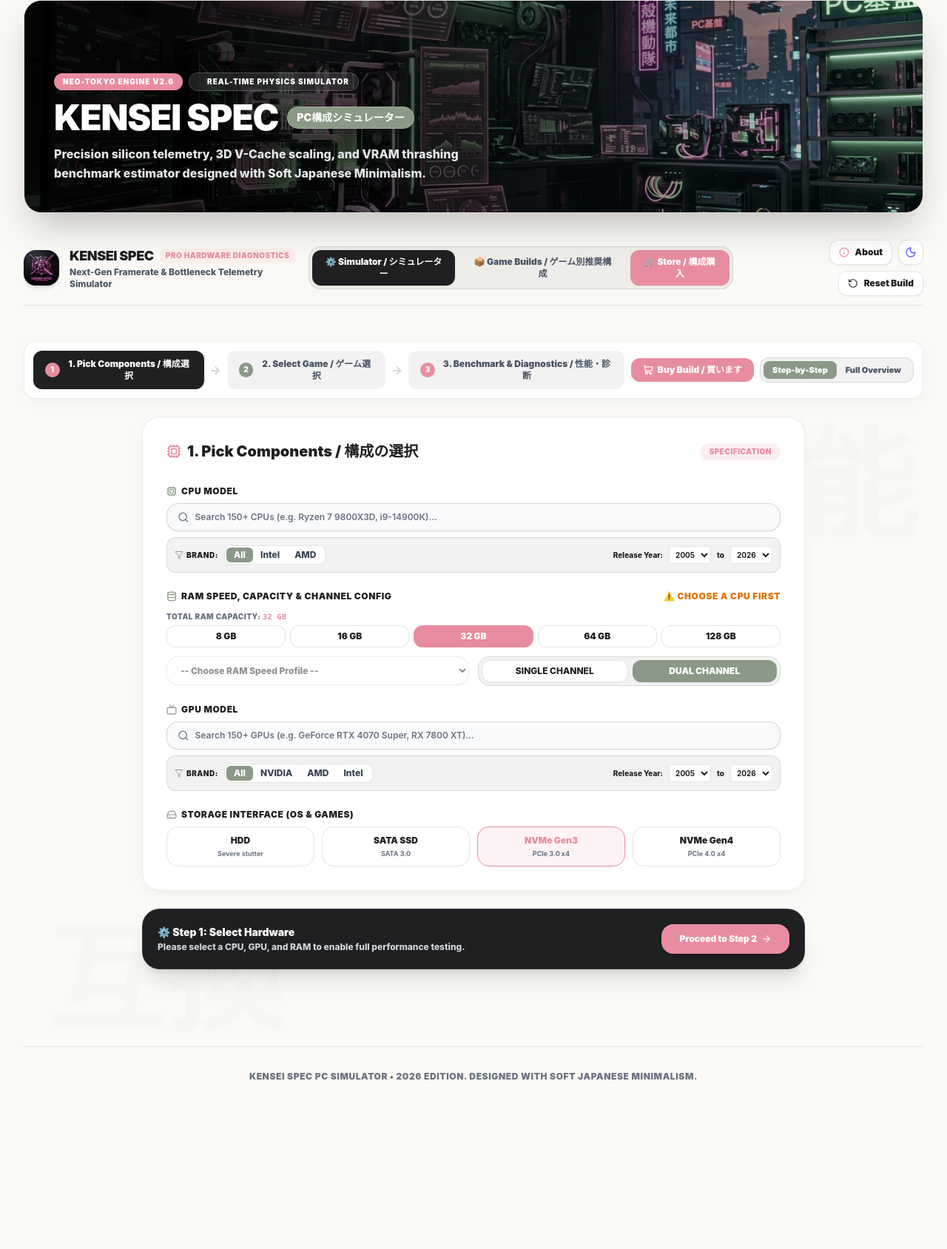
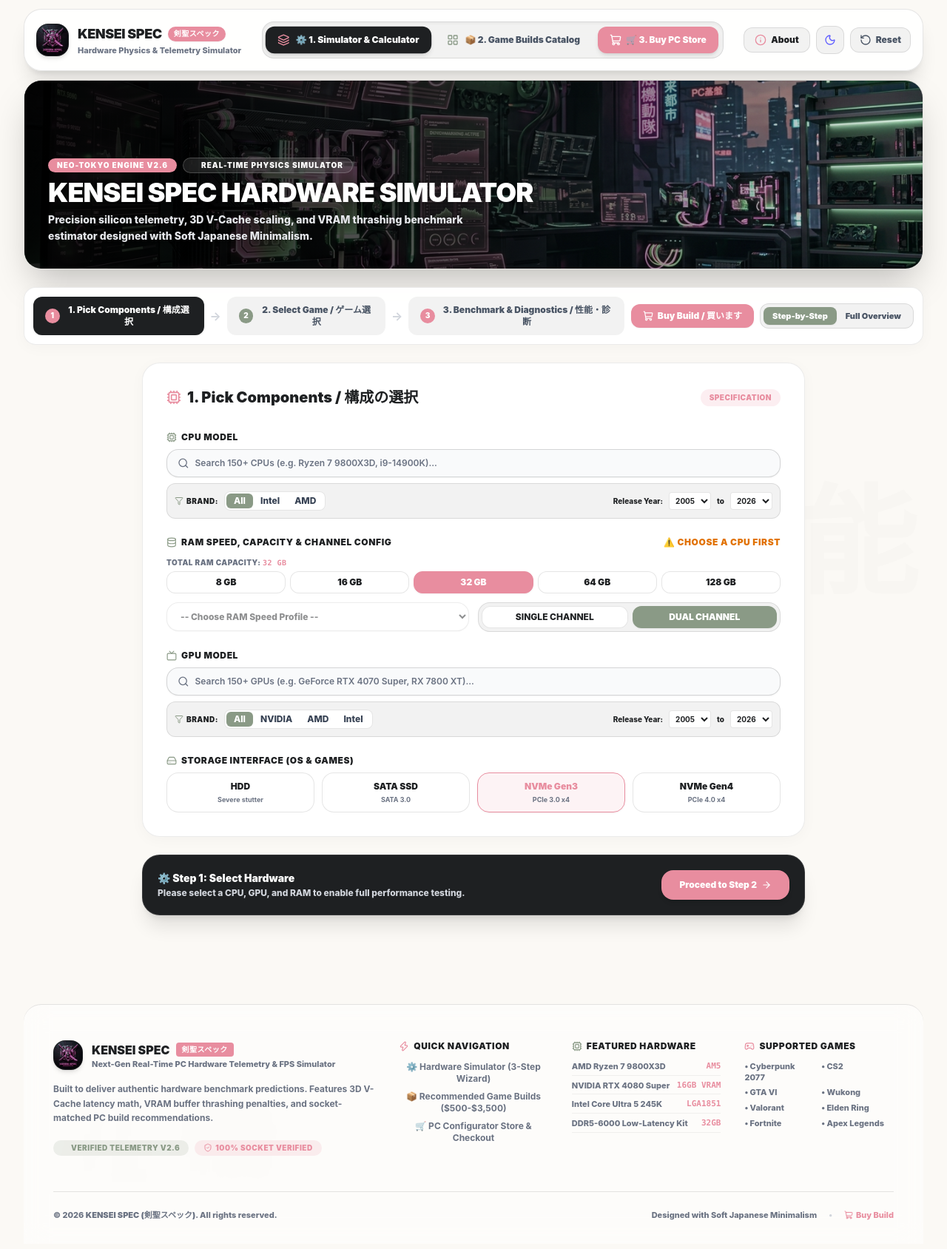
Before and after one commit to dorelore5-NihonJin/Kensei_spec, a React (Vite) app: page / in a window 1280 px wide. Shown: the top 1688 px of the page at 74% size. Before the commit the page ends 1543 px from the top, so only its background shows below. Built offline with nearby package versions, Linux system fonts and the light colour scheme.

Commit message:
feat(ui): redesign Header with prominent sticky Glassmorphism navbar & add rich multi-column Footer

```diff
--- a/src/App.tsx
+++ b/src/App.tsx
@@ -18,6 +18,7 @@
 import { ShoppingCart, ArrowRight } from "lucide-react";
 
 import GameBuildsCatalog from "./pages/GameBuildsCatalog";
+import Footer from "./components/Footer";
 
 // Safe casting seed data
 const cpus = cpuData as CPU[];
@@ -600,10 +601,12 @@
           psuRecommendationW={compatibilityReport.psuRecommendationW}
         />
 
-        {/* Footer */}
-        <footer className="mt-20 pt-8 border-t border-black/[0.08] dark:border-white/[0.08] text-center text-xs text-gray-500 dark:text-gray-400 font-black uppercase tracking-wider">
-          Kensei Spec PC Simulator • 2026 Edition. Designed with Soft Japanese Minimalism.
-        </footer>
+        {/* Rich Multi-Column Footer */}
+        <Footer
+          setActivePage={setActivePage}
+          onOpenBuyModal={() => setIsBuyModalOpen(true)}
+          onResetBuild={handleResetBuild}
+        />
       </div>
     </div>
   );
--- /dev/null
+++ b/src/components/Footer.tsx
@@ -0,0 +1,141 @@
+import { Cpu, Gamepad2, ShoppingCart, Zap, ShieldCheck } from "lucide-react";
+
+interface FooterProps {
+  setActivePage: (page: "simulator" | "catalog") => void;
+  onOpenBuyModal: () => void;
+  onResetBuild: () => void;
+}
+
+export default function Footer({ setActivePage, onOpenBuyModal }: FooterProps) {
+  return (
+    <footer className="mt-24 border-t border-black/10 dark:border-white/10 bg-white/50 dark:bg-[#151719]/80 backdrop-blur-lg rounded-t-3xl pt-12 pb-8 px-6 sm:px-10 text-xs font-extrabold text-gray-600 dark:text-gray-300">
+      <div className="max-w-7xl mx-auto grid grid-cols-1 md:grid-cols-2 lg:grid-cols-5 gap-8 mb-12">
+
+        {/* Col 1: Brand Info */}
+        <div className="lg:col-span-2 flex flex-col gap-4">
+          <div className="flex items-center gap-3">
+            <div className="w-10 h-10 rounded-2xl overflow-hidden border border-black/10 dark:border-white/10 shadow-md bg-[#1E2022] shrink-0">
+              <img
+                src="./kensei_logo.jpg"
+                alt="KENSEI LOGO"
+                className="w-full h-full object-cover"
+                onError={(e) => {
+                  e.currentTarget.style.display = "none";
+                }}
+              />
+            </div>
+            <div>
+              <h3 className="text-base font-black text-[#1E2022] dark:text-white flex items-center gap-2">
+                KENSEI SPEC <span className="text-[10px] bg-[#E88D9F] text-white px-2 py-0.5 rounded font-black tracking-wider uppercase">剣聖スペック</span>
+              </h3>
+              <p className="text-[11px] text-gray-500 font-extrabold">Next-Gen Real-Time PC Hardware Telemetry & FPS Simulator</p>
+            </div>
+          </div>
+
+          <p className="text-xs leading-relaxed text-gray-500 dark:text-gray-400 font-bold max-w-md">
+            Built to deliver authentic hardware benchmark predictions. Features 3D V-Cache latency math, VRAM buffer thrashing penalties, and socket-matched PC build recommendations.
+          </p>
+
+          <div className="flex items-center gap-2 mt-1">
+            <span className="bg-[#8A9A86]/15 text-[#8A9A86] text-[10px] font-black px-3 py-1 rounded-full uppercase tracking-wider flex items-center gap-1.5">
+              <span className="w-1.5 h-1.5 rounded-full bg-[#8A9A86] animate-ping" />
+              Verified Telemetry v2.6
+            </span>
+            <span className="bg-[#E88D9F]/15 text-[#E88D9F] text-[10px] font-black px-3 py-1 rounded-full uppercase tracking-wider flex items-center gap-1">
+              <ShieldCheck className="w-3 h-3 text-[#E88D9F]" /> 100% Socket Verified
+            </span>
+          </div>
+        </div>
+
+        {/* Col 2: Navigation Links */}
+        <div className="flex flex-col gap-3">
+          <h4 className="text-xs font-black text-[#1E2022] dark:text-white uppercase tracking-wider flex items-center gap-1.5">
+            <Zap className="w-3.5 h-3.5 text-[#E88D9F]" /> Quick Navigation
+          </h4>
+          <ul className="flex flex-col gap-2 font-bold text-gray-500 dark:text-gray-400">
+            <li>
+              <button
+                onClick={() => setActivePage("simulator")}
+                className="hover:text-[#E88D9F] dark:hover:text-white transition flex items-center gap-1.5"
+              >
+                ⚙️ Hardware Simulator (3-Step Wizard)
+              </button>
+            </li>
+            <li>
+              <button
+                onClick={() => setActivePage("catalog")}
+                className="hover:text-[#E88D9F] dark:hover:text-white transition flex items-center gap-1.5"
+              >
+                📦 Recommended Game Builds ($500-$3,500)
+              </button>
+            </li>
+            <li>
+              <button
+                onClick={onOpenBuyModal}
+                className="hover:text-[#E88D9F] dark:hover:text-white transition flex items-center gap-1.5"
+              >
+                🛒 PC Configurator Store & Checkout
+              </button>
+            </li>
+          </ul>
+        </div>
+
+        {/* Col 3: Popular Hardware Benchmarked */}
+        <div className="flex flex-col gap-3">
+          <h4 className="text-xs font-black text-[#1E2022] dark:text-white uppercase tracking-wider flex items-center gap-1.5">
+            <Cpu className="w-3.5 h-3.5 text-[#8A9A86]" /> Featured Hardware
+          </h4>
+          <ul className="flex flex-col gap-1.5 text-[11px] font-extrabold text-gray-500 dark:text-gray-400">
+            <li className="flex justify-between border-b border-black/5 dark:border-white/5 pb-1">
+              <span>AMD Ryzen 7 9800X3D</span>
+              <span className="font-mono text-[#E88D9F]">AM5</span>
+            </li>
+            <li className="flex justify-between border-b border-black/5 dark:border-white/5 pb-1">
+              <span>NVIDIA RTX 4080 Super</span>
+              <span className="font-mono text-[#E88D9F]">16GB VRAM</span>
+            </li>
+            <li className="flex justify-between border-b border-black/5 dark:border-white/5 pb-1">
+              <span>Intel Core Ultra 5 245K</span>
+              <span className="font-mono text-[#E88D9F]">LGA1851</span>
+            </li>
+            <li className="flex justify-between border-b border-black/5 dark:border-white/5 pb-1">
+              <span>DDR5-6000 Low-Latency Kit</span>
+              <span className="font-mono text-[#E88D9F]">32GB</span>
+            </li>
+          </ul>
+        </div>
+
+        {/* Col 4: Top Games */}
+        <div className="flex flex-col gap-3">
+          <h4 className="text-xs font-black text-[#1E2022] dark:text-white uppercase tracking-wider flex items-center gap-1.5">
+            <Gamepad2 className="w-3.5 h-3.5 text-[#E88D9F]" /> Supported Games
+          </h4>
+          <ul className="grid grid-cols-2 gap-1.5 text-[11px] font-extrabold text-gray-500 dark:text-gray-400">
+            <li>• Cyberpunk 2077</li>
+            <li>• CS2</li>
+            <li>• GTA VI</li>
+            <li>• Wukong</li>
+            <li>• Valorant</li>
+            <li>• Elden Ring</li>
+            <li>• Fortnite</li>
+            <li>• Apex Legends</li>
+          </ul>
+        </div>
+      </div>
+
+      {/* Bottom Legal & Copyright Bar */}
+      <div className="max-w-7xl mx-auto border-t border-black/10 dark:border-white/10 pt-6 flex flex-col sm:flex-row justify-between items-center gap-4 text-[11px] text-gray-500 font-extrabold">
+        <div>
+          © 2026 <strong>KENSEI SPEC (剣聖スペック)</strong>. All rights reserved.
+        </div>
+        <div className="flex items-center gap-4">
+          <span>Designed with Soft Japanese Minimalism</span>
+          <span className="text-gray-300 dark:text-gray-700">•</span>
+          <button onClick={onOpenBuyModal} className="text-[#E88D9F] hover:underline flex items-center gap-1">
+            <ShoppingCart className="w-3 h-3" /> Buy Build
+          </button>
+        </div>
+      </div>
+    </footer>
+  );
+}
--- a/src/components/Header.tsx
+++ b/src/components/Header.tsx
@@ -1,5 +1,5 @@
 import { useState } from "react";
-import { Sun, Moon, RotateCcw, Info, Sparkles, X, ShieldCheck, Cpu, Zap, Activity } from "lucide-react";
+import { Sun, Moon, RotateCcw, Info, Sparkles, X, ShieldCheck, Cpu, Zap, Activity, ShoppingCart, Layers, LayoutGrid } from "lucide-react";
 
 interface HeaderProps {
   darkMode: boolean;
@@ -21,46 +21,13 @@
   const [showAboutModal, setShowAboutModal] = useState(false);
 
   return (
-    <div className="w-full">
-      {/* 3D Cyberpunk Minimalist Hero Banner */}
-      <div className="relative w-full h-48 sm:h-60 md:h-72 rounded-3xl overflow-hidden mb-6 shadow-2xl border border-black/10 dark:border-white/10 group">
-        <img
-          src="./kensei_hero_banner.jpg"
-          alt="KENSEI SPEC HERO BANNER"
-          className="w-full h-full object-cover brightness-95 dark:brightness-75 group-hover:scale-102 transition-all duration-700 ease-out"
-          onError={(e) => {
-            e.currentTarget.src = "https://images.unsplash.com/photo-1542751371-adc38448a05e?w=1600&auto=format&fit=crop&q=80";
-          }}
-        />
-        <div className="absolute inset-0 bg-gradient-to-r from-black/90 via-black/60 to-transparent flex flex-col justify-end p-6 sm:p-10">
-          <div className="flex items-center gap-2 mb-3 flex-wrap">
-            <span className="bg-[#E88D9F] text-white text-[10px] font-black px-3 py-1 rounded-full uppercase tracking-widest shadow-sm">
-              Neo-Tokyo Engine v2.6
-            </span>
-            <span className="bg-white/10 backdrop-blur-md text-white border border-white/20 text-[10px] font-black px-3 py-1 rounded-full uppercase tracking-widest flex items-center gap-1.5">
-              <span className="w-1.5 h-1.5 rounded-full bg-emerald-400 animate-ping" />
-              Real-Time Physics Simulator
-            </span>
-          </div>
+    <div className="w-full flex flex-col gap-6">
+      {/* 1. STICKY TOP PROMINENT HEADER NAVBAR */}
+      <header className="sticky top-3 z-40 w-full bg-white/90 dark:bg-[#1A1C1E]/95 backdrop-blur-xl border border-black/10 dark:border-white/10 rounded-3xl p-3 sm:p-4 shadow-xl flex flex-col lg:flex-row items-center justify-between gap-4 transition-all duration-300">
 
-          <h1 className="text-2xl sm:text-4xl md:text-5xl font-black text-white tracking-tight leading-none drop-shadow-lg flex items-center gap-3">
-            KENSEI SPEC
-            <span className="text-xs sm:text-sm font-black bg-[#8A9A86] text-white px-3 py-1 rounded-full tracking-normal border border-white/20">
-              PC構成シミュレーター
-            </span>
-          </h1>
-
-          <p className="text-xs sm:text-base text-gray-200 font-extrabold mt-3 max-w-xl leading-relaxed drop-shadow">
-            Precision silicon telemetry, 3D V-Cache scaling, and VRAM thrashing benchmark estimator designed with Soft Japanese Minimalism.
-          </p>
-        </div>
-      </div>
-
-      {/* Brand Header Bar & Site Navigation */}
-      <header className="max-w-7xl mx-auto py-3 mb-6 border-b border-black/10 dark:border-white/10 flex flex-col lg:flex-row justify-between items-center gap-4">
-        {/* Brand Logo & Title */}
-        <div className="flex items-center gap-3.5">
-          <div className="w-12 h-12 rounded-2xl overflow-hidden border border-black/10 dark:border-white/10 shadow-md shrink-0 bg-[#1E2022]">
+        {/* Left: Brand Logo & Title */}
+        <div className="flex items-center gap-3 cursor-pointer" onClick={() => setActivePage("simulator")}>
+          <div className="w-11 h-11 rounded-2xl overflow-hidden border border-black/10 dark:border-white/10 shadow-md shrink-0 bg-[#1E2022]">
             <img
               src="./kensei_logo.jpg"
               alt="KENSEI SPEC LOGO"
@@ -71,60 +38,75 @@
             />
           </div>
           <div>
-            <h2 className="text-lg font-black tracking-tight text-[#1E2022] dark:text-white flex items-center gap-2">
-              KENSEI SPEC <span className="text-[10px] text-[#E88D9F] font-black uppercase tracking-wider bg-[#E88D9F]/10 px-2 py-0.5 rounded">Pro Hardware Diagnostics</span>
+            <h2 className="text-base sm:text-lg font-black tracking-tight text-[#1E2022] dark:text-white flex items-center gap-2">
+              KENSEI SPEC
+              <span className="text-[10px] text-white bg-[#E88D9F] font-black uppercase tracking-wider px-2 py-0.5 rounded-full shadow-xs">
+                剣聖スペック
+              </span>
             </h2>
-            <p className="text-xs text-gray-600 dark:text-gray-300 font-extrabold">Next-Gen Framerate & Bottleneck Telemetry Simulator</p>
+            <p className="text-[11px] text-gray-500 dark:text-gray-400 font-extrabold hidden sm:block">
+              Hardware Physics & Telemetry Simulator
+            </p>
           </div>
         </div>
 
-        {/* SITE NAVIGATION TABS (Simulator vs Game Builds vs Store) */}
-        <div className="flex items-center gap-2 bg-black/5 dark:bg-white/5 p-1 rounded-2xl border border-black/10 dark:border-white/10">
+        {/* Center: PROMINENT PRIMARY SITE NAVIGATION TABS */}
+        <div className="flex items-center gap-1.5 sm:gap-2 bg-black/5 dark:bg-white/5 p-1.5 rounded-2xl border border-black/10 dark:border-white/10 shadow-inner w-full lg:w-auto justify-center">
+
+          {/* TAB 1: SIMULATOR */}
           <button
             onClick={() => setActivePage("simulator")}
-            className={`px-4 py-2 rounded-xl text-xs font-black transition ${
+            className={`px-4 py-2.5 rounded-xl text-xs font-black flex items-center gap-2 transition-all duration-200 shrink-0 ${
               activePage === "simulator"
-                ? "bg-[#1E2022] dark:bg-white text-white dark:text-[#1E2022] shadow-xs"
-                : "text-gray-600 dark:text-gray-300 hover:text-[#1E2022]"
+                ? "bg-[#1E2022] dark:bg-white text-white dark:text-[#1E2022] shadow-md scale-102"
+                : "text-gray-600 dark:text-gray-300 hover:text-[#1E2022] dark:hover:text-white hover:bg-black/5 dark:hover:bg-white/5"
             }`}
           >
-            ⚙️ Simulator / シミュレーター
+            <Layers className="w-4 h-4 text-[#E88D9F]" />
+            <span>⚙️ 1. Simulator & Calculator</span>
           </button>
 
+          {/* TAB 2: GAME BUILDS CATALOG */}
           <button
             onClick={() => setActivePage("catalog")}
-            className={`px-4 py-2 rounded-xl text-xs font-black transition ${
+            className={`px-4 py-2.5 rounded-xl text-xs font-black flex items-center gap-2 transition-all duration-200 shrink-0 ${
               activePage === "catalog"
-                ? "bg-[#8A9A86] text-white shadow-xs"
-                : "text-gray-600 dark:text-gray-300 hover:text-[#1E2022]"
+                ? "bg-[#8A9A86] text-white shadow-md scale-102"
+                : "text-gray-600 dark:text-gray-300 hover:text-[#1E2022] dark:hover:text-white hover:bg-black/5 dark:hover:bg-white/5"
             }`}
           >
-            📦 Game Builds / ゲーム別推奨構成
+            <LayoutGrid className="w-4 h-4 text-[#8A9A86]" />
+            <span>📦 2. Game Builds Catalog</span>
           </button>
 
+          {/* TAB 3: PC CONFIGURATOR STORE */}
           <button
             onClick={onOpenBuyModal}
-            className="px-4 py-2 rounded-xl text-xs font-black bg-[#E88D9F] text-white hover:bg-[#E88D9F]/90 transition shadow-xs"
+            className="px-4 py-2.5 rounded-xl text-xs font-black bg-[#E88D9F] text-white hover:bg-[#E88D9F]/90 transition shadow-md flex items-center gap-1.5 shrink-0 hover:scale-102"
           >
-            🛒 Store / 構成購入
+            <ShoppingCart className="w-4 h-4" />
+            <span>🛒 3. Buy PC Store</span>
           </button>
         </div>
 
-        {/* Action Controls */}
-        <div className="flex items-center gap-2 flex-wrap justify-end">
-          {/* About Modal Trigger */}
+        {/* Right: Quick Action Controls */}
+        <div className="flex items-center gap-2 shrink-0">
+          {/* About Modal */}
           <button
             onClick={() => setShowAboutModal(true)}
-            className="flex items-center gap-2 px-3 py-2 text-xs font-black bg-white dark:bg-[#1A1C1E] border border-black/10 dark:border-white/10 text-[#1E2022] dark:text-white hover:bg-black/5 dark:hover:bg-white/10 rounded-xl transition shadow-xs"
+            className="p-2.5 sm:px-3.5 sm:py-2 text-xs font-black bg-black/5 dark:bg-white/5 border border-black/10 dark:border-white/10 text-[#1E2022] dark:text-white hover:bg-black/10 dark:hover:bg-white/10 rounded-xl transition flex items-center gap-1.5"
+            title="About Engine"
           >
-            <Info className="w-3.5 h-3.5 text-[#E88D9F]" /> About
+            <Info className="w-4 h-4 text-[#E88D9F]" />
+            <span className="hidden sm:inline">About</span>
           </button>
 
-          {/* Light / Dark mode Toggle */}
+          {/* Light / Dark Mode Toggle */}
           <button
             onClick={() => setDarkMode(!darkMode)}
-            className="p-2 rounded-xl border border-black/10 dark:border-white/10 bg-white dark:bg-[#1A1C1E] text-[#1E2022] dark:text-white hover:bg-black/5 dark:hover:bg-white/10 transition duration-200 shadow-xs"
+            className="p-2.5 rounded-xl border border-black/10 dark:border-white/10 bg-black/5 dark:bg-white/5 text-[#1E2022] dark:text-white hover:bg-black/10 dark:hover:bg-white/10 transition"
             aria-label="Toggle Dark Mode"
+            title="Toggle Light/Dark Theme"
           >
             {darkMode ? <Sun className="w-4 h-4 text-amber-400" /> : <Moon className="w-4 h-4 text-indigo-500" />}
           </button>
@@ -132,12 +114,45 @@
           {/* Reset Build */}
           <button
             onClick={onReset}
-            className="flex items-center gap-2 px-3 py-2 text-xs font-black bg-white dark:bg-[#1A1C1E] border border-black/10 dark:border-white/10 text-[#1E2022] dark:text-white hover:text-red-500 dark:hover:text-red-400 rounded-xl transition duration-200 shadow-xs"
+            className="p-2.5 sm:px-3 sm:py-2 text-xs font-black bg-black/5 dark:bg-white/5 border border-black/10 dark:border-white/10 text-gray-600 dark:text-gray-300 hover:text-red-500 dark:hover:text-red-400 rounded-xl transition flex items-center gap-1.5"
+            title="Reset All Selections"
           >
-            <RotateCcw className="w-3.5 h-3.5" /> Reset Build
+            <RotateCcw className="w-4 h-4" />
+            <span className="hidden md:inline">Reset</span>
           </button>
         </div>
       </header>
+
+      {/* 2. HERO SHOWCASE BANNER */}
+      <div className="relative w-full h-44 sm:h-56 md:h-64 rounded-3xl overflow-hidden shadow-2xl border border-black/10 dark:border-white/10 group">
+        <img
+          src="./kensei_hero_banner.jpg"
+          alt="KENSEI SPEC HERO BANNER"
+          className="w-full h-full object-cover brightness-95 dark:brightness-75 group-hover:scale-102 transition-all duration-700 ease-out"
+          onError={(e) => {
+            e.currentTarget.src = "https://images.unsplash.com/photo-1542751371-adc38448a05e?w=1600&auto=format&fit=crop&q=80";
+          }}
+        />
+        <div className="absolute inset-0 bg-gradient-to-r from-black/90 via-black/60 to-transparent flex flex-col justify-end p-6 sm:p-8">
+          <div className="flex items-center gap-2 mb-2 flex-wrap">
+            <span className="bg-[#E88D9F] text-white text-[10px] font-black px-3 py-0.5 rounded-full uppercase tracking-widest shadow-sm">
+              Neo-Tokyo Engine v2.6
+            </span>
+            <span className="bg-white/10 backdrop-blur-md text-white border border-white/20 text-[10px] font-black px-3 py-0.5 rounded-full uppercase tracking-widest flex items-center gap-1.5">
+              <span className="w-1.5 h-1.5 rounded-full bg-emerald-400 animate-ping" />
+              Real-Time Physics Simulator
+            </span>
+          </div>
+
+          <h1 className="text-xl sm:text-3xl md:text-4xl font-black text-white tracking-tight leading-none drop-shadow-lg flex items-center gap-3">
+            KENSEI SPEC HARDWARE SIMULATOR
+          </h1>
+
+          <p className="text-xs sm:text-sm text-gray-200 font-extrabold mt-2 max-w-xl leading-relaxed drop-shadow">
+            Precision silicon telemetry, 3D V-Cache scaling, and VRAM thrashing benchmark estimator designed with Soft Japanese Minimalism.
+          </p>
+        </div>
+      </div>
 
       {/* BRAND STORY & ALGORITHM MODAL */}
       {showAboutModal && (
```
